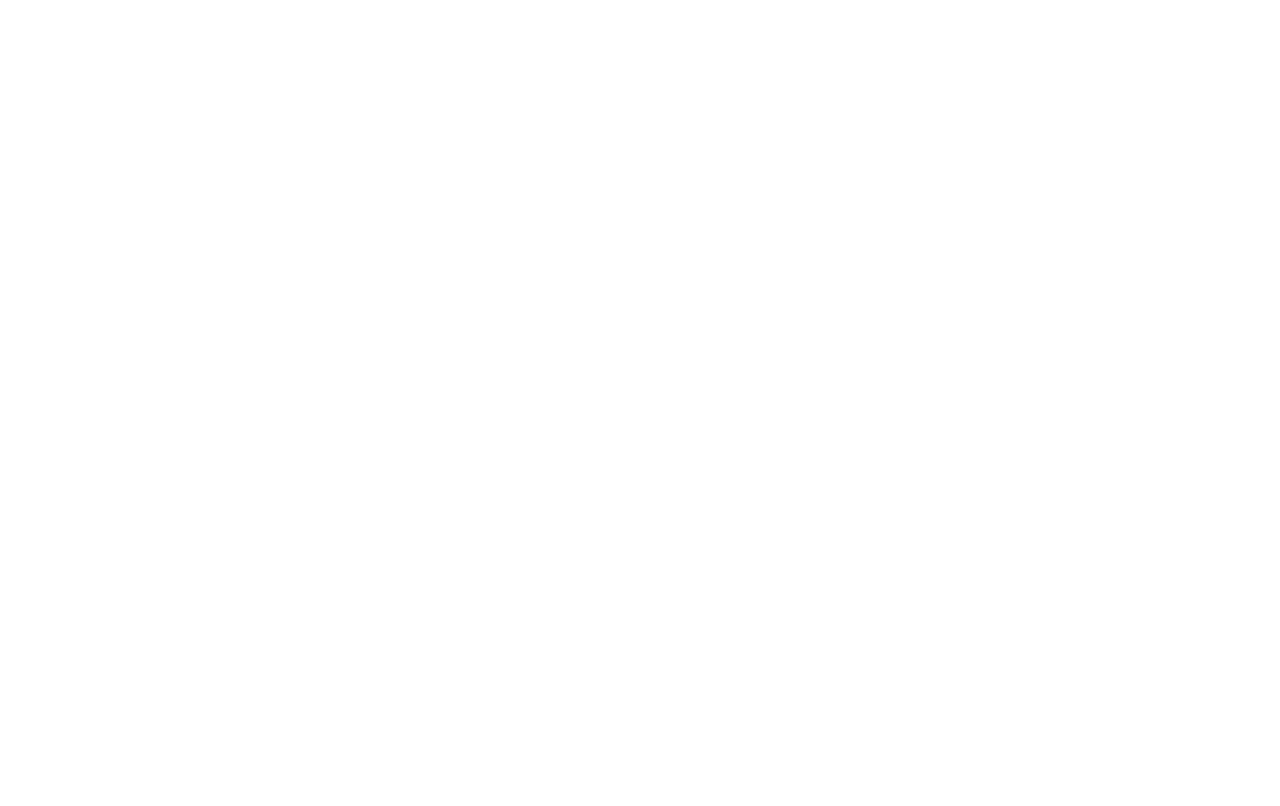
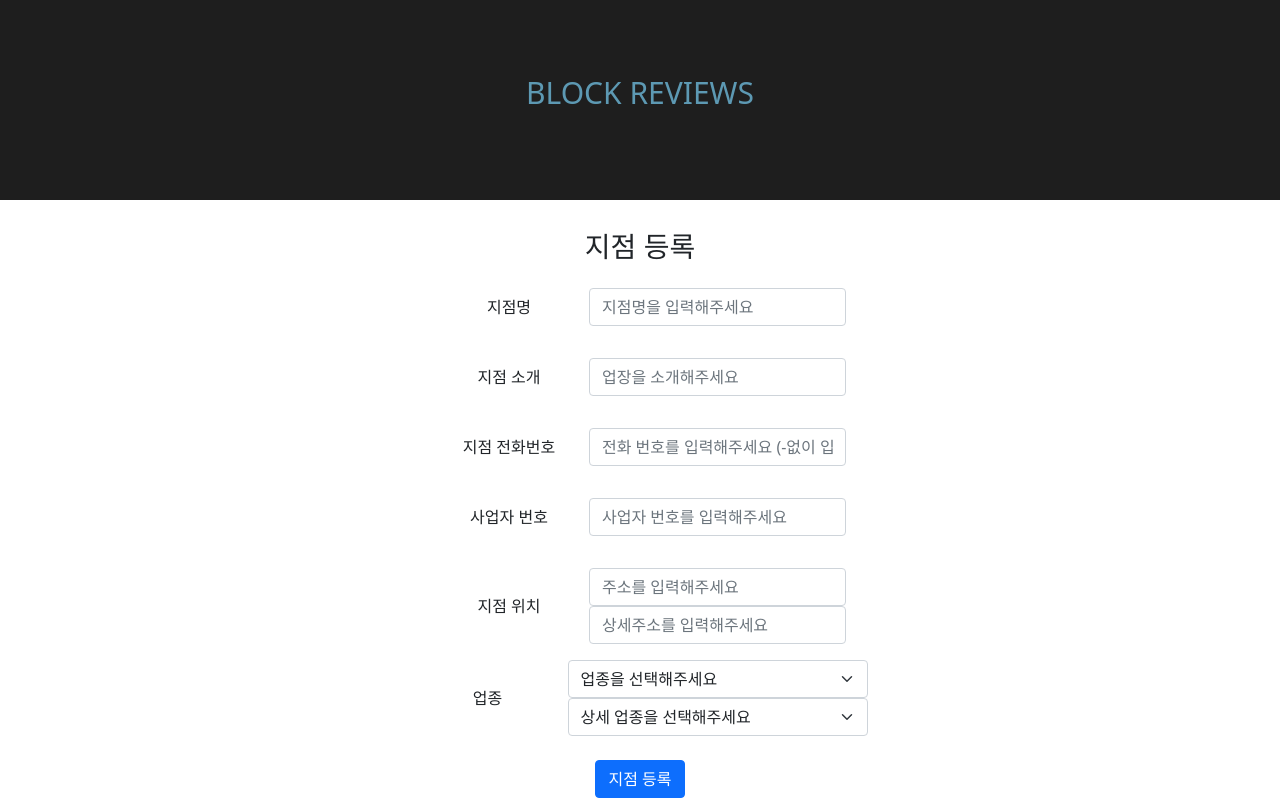
Before and after one commit to kookminBlocks/BlockReviewWebApp, a React (Create React App) app in the folder block-reviews/: page /store in a window 1280 px wide. Before the commit this address had no page. Built offline with nearby package versions, Linux system fonts and the light colour scheme.

Commit message:
지점 등록 / 지점 상세보기 화면

```diff
--- a/block-reviews/src/App.css
+++ b/block-reviews/src/App.css
@@ -30,6 +30,16 @@
   color: #61dafb;
 }
 
+.block-review-banner{
+  width: 100%;
+  height: 200px;
+  padding-top: 70px;
+  text-align: center;
+  background-color: #1E1E1E;
+  color: #5D99B3;
+  font-size: 30px;
+}
+
 @keyframes App-logo-spin {
   from {
     transform: rotate(0deg);
--- a/block-reviews/src/App.js
+++ b/block-reviews/src/App.js
@@ -7,15 +7,20 @@
 import WriteReview from "./components/review/WriteReview";
 import DetailReview from "./components/review/Detail";
 import My from "./components/user/My";
+import AddStore from "./components/stores/AddStore";
 
 
 function App() {
   return (
 
     <div className='App'>
+          <div className='block-review-banner'>
+                BLOCK REVIEWS
+            </div>
       <Routes>
         <Route path="/" element={<Login />} />
         <Route path="Register" element={<Register />} />
+        <Route path="/store" element={<AddStore/>}/>
         <Route path="/my/:userId" element={<My />} />
         <Route path="/review/write" element={<WriteReview />} />
         <Route path="/review/:reviewId" element={<Register />} />
--- a/block-reviews/src/api/login.js
+++ b/block-reviews/src/api/login.js
@@ -1,4 +1,4 @@
-
+const axios = require('axios');
 
 function IdCheck(){
 
--- a/block-reviews/src/components/Stores/AddStore.jsx
+++ b/block-reviews/src/components/Stores/AddStore.jsx
@@ -0,0 +1,89 @@
+import '../../scss/Login.scss'
+import { Link } from "react-router-dom";
+import { useState } from 'react';
+const axios = require('axios');
+
+function AddStore() {
+    var [storeTitle, titleChanged] = useState(null);
+    var [storeDesc, DescChanged] = useState(null);
+    var [storeCate1, Cate1Changed] = useState(null);
+    var [storeCate2, Cate2Changed] = useState(null);
+    var [buisnessNum, buisnessNumChanged] = useState(null);
+    var [storePhone, PhoneChanged] = useState(null);
+    var [location, locationChanged] = useState(null);
+
+    const CateLevel1List = []
+    const CateLevel2List = []
+
+
+
+    const Btn_Create_Click = () => {
+
+    }
+
+    return (
+        <div className='d-flex flex-column align-items-center' style={{marginTop:"30px"}}>
+            <h3>지점 등록</h3>
+            <div className='d-flex align-items-center mb-3 mt-3'>
+                <div style={{ width: "150px", marginRight: "5px" }}>
+                    지점명
+                </div>
+                <div>
+                    <input className='form-control' placeholder='지점명을 입력해주세요' onChange={(e) => { titleChanged(e.target.value) }} type={"text"} />
+                </div>
+            </div>
+            <div className='d-flex align-items-center mb-3 mt-3'>
+                <div style={{ width: "150px", marginRight: "5px" }}>
+                    지점 소개
+                </div>
+                <div>
+                    <input className='form-control' placeholder='업장을 소개해주세요' onChange={(e) => { PhoneChanged(e.target.value) }} type={"text"} />
+                </div>
+            </div>
+            <div className='d-flex align-items-center mb-3 mt-3'>
+                <div style={{ width: "150px", marginRight: "5px" }}>
+                    지점 전화번호
+                </div>
+                <div>
+                    <input className='form-control' placeholder='전화 번호를 입력해주세요 (-없이 입력해주세요)' onChange={(e) => { buisnessNumChanged(e.target.value) }} type={"text"} />
+                </div>
+            </div>
+            <div className='d-flex align-items-center mb-3 mt-3'>
+                <div style={{ width: "150px", marginRight: "5px" }}>
+                    사업자 번호
+                </div>
+                <div>
+                    <input className='form-control' placeholder='사업자 번호를 입력해주세요' onChange={(e) => { buisnessNumChanged(e.target.value) }} type={"text"} />
+                </div>
+            </div>
+            <div className='d-flex align-items-center mb-3 mt-3'>
+                <div style={{ width: "150px", marginRight: "5px" }}>
+                    지점 위치
+                </div>
+                <div>
+                    <input className='form-control' placeholder='주소를 입력해주세요'  type={"text"} />
+                    <input className='form-control' placeholder='상세주소를 입력해주세요' onChange={(e) => { locationChanged(e.target.value) }} type={"text"} />
+                </div>
+            </div>
+            <div className='d-flex align-items-center  mb-3'>
+                <div style={{ width: "150px", marginRight: "5px" }}>
+                    업종
+                </div>
+                <div>
+                    <select style={{width:"300px"}} onChange={(e) => { Cate1Changed(e.target.value)}} class="form-select" id="validationCustom04" required>
+                            <option selected disabled value={-1}>업종을 선택해주세요</option>
+                    </select>
+                    <select style={{width:"300px"}} onChange={(e) => { Cate2Changed(e.target.value)}} class="form-select" id="validationCustom04" required>
+                            <option selected disabled value={-1}>상세 업종을 선택해주세요</option>
+                    </select>
+                </div>
+            </div>
+
+            <div className='d-flex justify-content-center'>
+                <button className='btn btn-primary m-2' onClick={Btn_Create_Click}>지점 등록</button>
+            </div>
+        </div>
+    )
+}
+
+export default AddStore;
--- a/block-reviews/src/components/login/Login.jsx
+++ b/block-reviews/src/components/login/Login.jsx
@@ -20,9 +20,6 @@
 
     return (
         <div className='Register-Layout'>
-            <div className='block-review-banner'>
-                BLOCK REVIEWS
-            </div>
             <div className='content-layout'>
                 <h2>로그인</h2>
                 <div className='d-flex align-items-center mb-3 mt-3'>
--- a/block-reviews/src/components/login/Register.jsx
+++ b/block-reviews/src/components/login/Register.jsx
@@ -22,10 +22,7 @@
 
     return(
         <div className='Register-Layout'>
-            <div className='block-review-banner'>
-                BLOCK REVIEWS
-            </div>
-            <div className='content-layout'>
+                <div className='content-layout'>
                 <h2>회원 가입</h2>
                 <div className='d-flex align-items-center mb-3 mt-3'>
                     <div style={{ width: "150px", marginRight: "5px" }}>
--- a/block-reviews/src/scss/Login.scss
+++ b/block-reviews/src/scss/Login.scss
@@ -7,16 +7,6 @@
     height: 100%;
     justify-content: center;
     align-items: center;
-
-    .block-review-banner{
-        width: 100%;
-        height: 200px;
-        padding-top: 70px;
-        text-align: center;
-        background-color: #1E1E1E;
-        color: #5D99B3;
-        font-size: 30px;
-    }
     .content-layout{
         margin-top: 30px;
     }
```
Also changed, not shown: block-reviews/src/components/stores/DetailStore.jsx (added, +26 -0 lines), block-reviews/src/images/github.png (added), block-reviews/src/scss/Store.scss (added), 1 other file (tests, documents, lock files or other folders).
